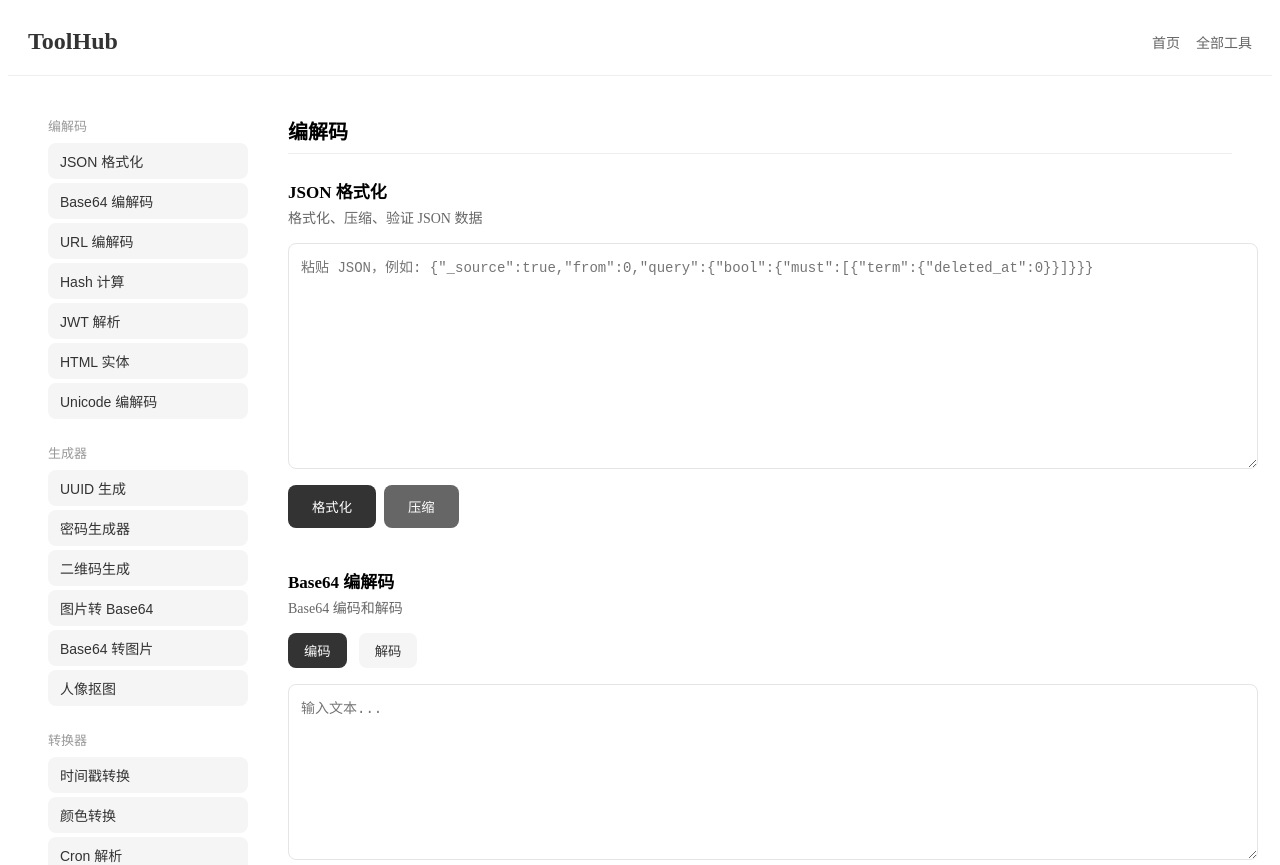
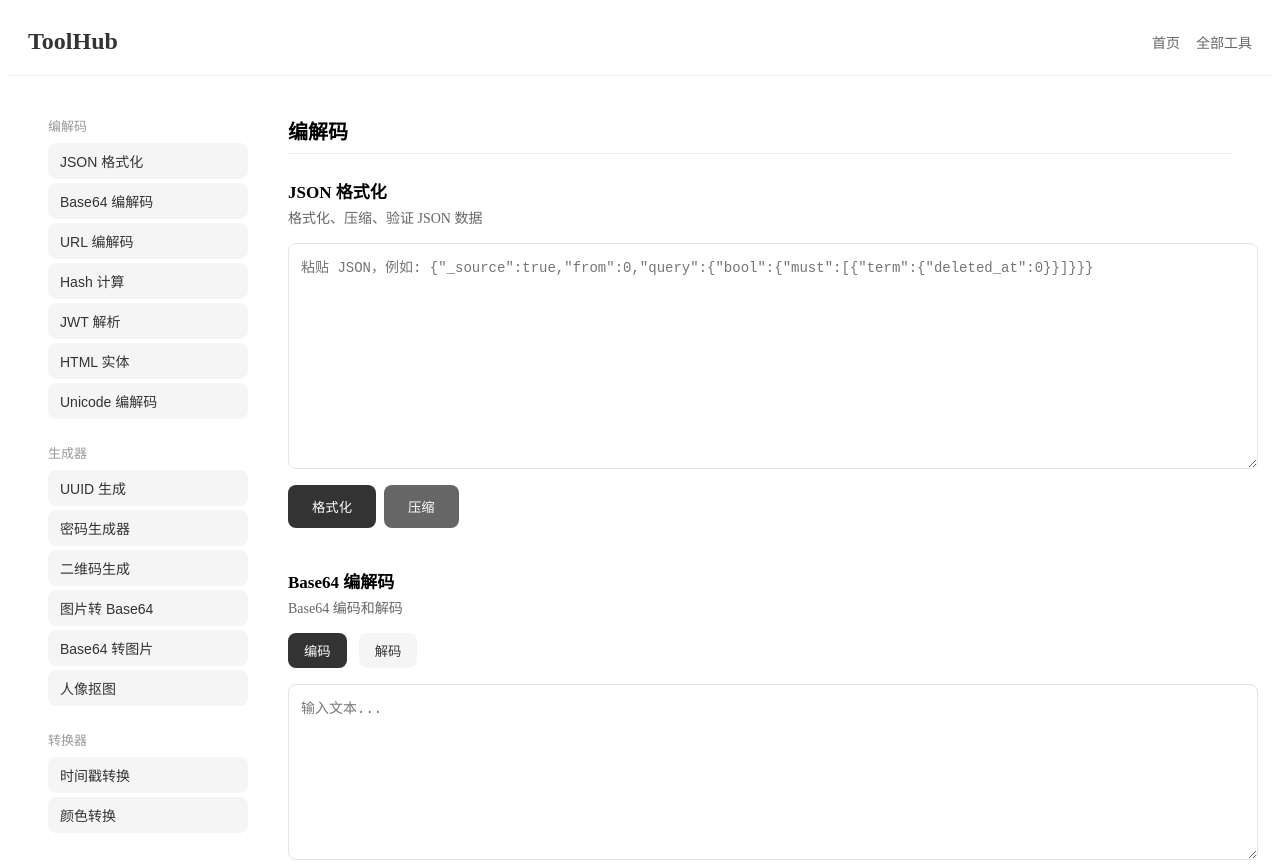
Before and after one commit to enneket/some-tools, a React (Vite) app in the folder web/: page /all in a window 1280 px wide. Shown: the top 865 px of the page. Built offline with nearby package versions, Linux system fonts and the light colour scheme.

Commit message:
fix(web): make AllTools sidebar scrollable on overflow

```diff
--- a/web/src/pages/AllTools.tsx
+++ b/web/src/pages/AllTools.tsx
@@ -14,7 +14,17 @@ export default function AllTools() {
     <div>
       <Header />
       <div style={{ display: 'flex', gap: '40px', maxWidth: '1200px', margin: '0 auto', padding: '40px', alignItems: 'flex-start' }}>
-        <aside style={{ flex: '0 0 200px', position: 'sticky', top: '40px' }}>
+        <aside
+          style={{
+            flex: '0 0 200px',
+            position: 'sticky',
+            top: '40px',
+            maxHeight: 'calc(100vh - 80px)',
+            overflowY: 'auto',
+            scrollbarWidth: 'thin',
+            scrollbarColor: '#ddd transparent',
+          }}
+        >
           {CATEGORIES.map(cat => (
             <div key={cat} style={{ marginBottom: '24px' }}>
               <div style={{ fontSize: '13px', color: '#999', marginBottom: '8px' }}>{cat}</div>
```
